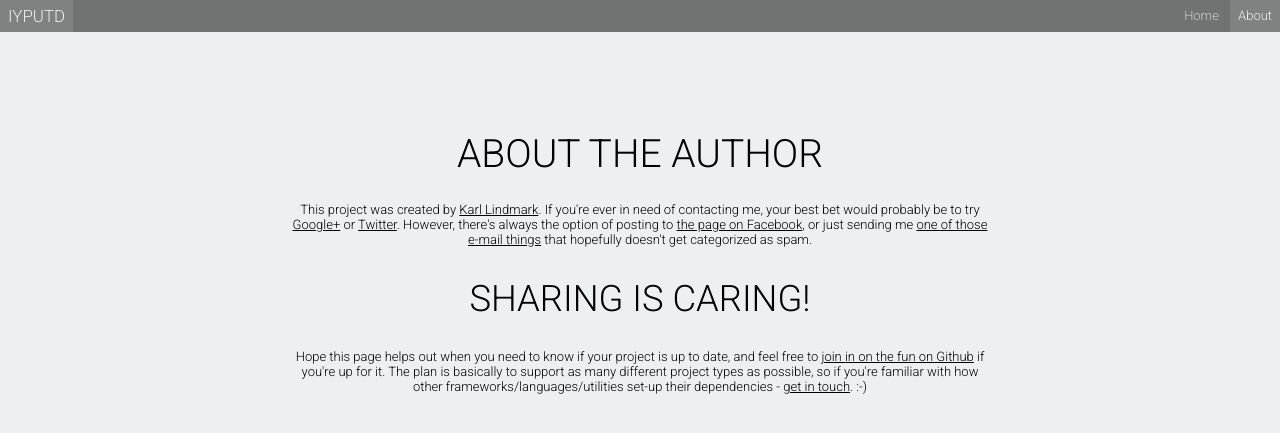
After one commit to wiesom/IsYourProjectUpToDate, a Django app: page /about/ in a window 1280 px wide. The commit adds this page. Shown: the top 433 px of the page. Run offline with Django 3.2, Linux system fonts and the light colour scheme; some libraries are stand-ins or nearby versions.

Commit message:
Add discrete menu at the top

```diff
--- a/UpToDate/urls.py
+++ b/UpToDate/urls.py
@@ -2,6 +2,7 @@ from django.conf.urls import patterns, include, url
 from django.conf.urls.static import static
 from django.contrib import admin
 from UpToDate import settings
+import frontend
 
 """ URL setup (kinda like htaccess) """
 
@@ -10,6 +11,7 @@ admin.autodiscover()
 urlpatterns = patterns(
     '',
     url(r'^$', include("frontend.urls")),
+    url(r'^about/$', frontend.views.about, name="about"),
     url(r'^api/', include("backend.urls")),
     url(r'^admin/', include(admin.site.urls)),
 ) + static(settings.STATIC_URL, document_root=settings.STATIC_ROOT)
--- /dev/null
+++ b/frontend/templates/about.html
@@ -0,0 +1,55 @@
+<!DOCTYPE html>
+<html lang="en">
+    <head>
+        {% load staticfiles %}
+        <title>Is your project up to date?</title>
+        <link rel="stylesheet" href="//normalize-css.googlecode.com/svn/trunk/normalize.css">
+        <link href='//fonts.googleapis.com/css?family=Roboto:300,700' rel='stylesheet' type='text/css'>
+        <link rel="stylesheet" href="{% static "css/default.css" %}">
+
+        <script src="//ajax.googleapis.com/ajax/libs/jquery/2.1.1/jquery.min.js"></script>
+        <style>
+            /* Yes, I'm too lazy to export this to a custom file */
+            body {
+                margin: 0;
+            }
+
+            #wrapper {
+                width: 700px;
+            }
+
+            p a {
+                text-decoration: underline;
+            }
+
+            p a:hover {
+                text-decoration: none;
+                color: #333;
+                background: rgba(51, 181, 229, 0.32);
+            }
+        </style>
+    </head>
+    <body>
+        {% include "header.html" %}
+        <div id="wrapper">
+            <h1>About the author</h1>
+            <p>
+                This project was created by <a href="{{ links.web }}">Karl Lindmark</a>.
+                If you're ever in need of contacting me, your best bet would probably be to try
+                <a href="{{ links.gplus }}">Google+</a> or
+                <a href="{{ links.twitter }}">Twitter</a>.
+                However, there's always the option of posting to
+                <a href="{{ links.facebook }}">the page on Facebook</a>, or just sending me
+                <a href="{{ links.email }}">one of those e-mail things</a> that hopefully doesn't get categorized as spam.
+            </p>
+            <h2>Sharing is caring!</h2>
+            <p>
+                Hope this page helps out when you need to know if your project is up to date, and feel free to
+                <a href="{{ links.github }}">join in on the fun on Github</a>
+                if you're up for it. The plan is basically to support as many different project types as possible, so if
+                you're familiar with how other frameworks/languages/utilities set-up their dependencies -
+                <a href="{{ links.new_issue }}">get in touch</a>. :-)
+            </p>
+        </div>
+    </body>
+</html>
--- /dev/null
+++ b/frontend/templates/header.html
@@ -0,0 +1,9 @@
+<header id="fancy-pants-header">
+    <a href="/" id="fancy-pants-title">IYPUTD</a>
+    <nav>
+        {% for page in pages %}
+        <li{% if page.selected %}{{ ' class="selected"' }}{% endif %}><a href="{{ page.url }}">{{ page.title }}</a></li>
+        {% endfor %}
+    </nav>
+    <div id="fancy-pants-header-indicator">&lt;menu&gt;</div>
+</header>
--- a/frontend/templates/index.html
+++ b/frontend/templates/index.html
@@ -21,6 +21,7 @@
         </script>
     </head>
     <body>
+        {% include "header.html" %}
         <div id="wrapper">
             <section id="step-1">
                 <h1>Is your project up to date?</h1>
@@ -83,7 +84,6 @@
                 </div>
             </section>
         </div>
-        <a href="https://github.com/ninetwozero/IsYourProjectUpToDate"><img style="position: absolute; top: 0; right: 0; border: 0;" src="https://camo.githubusercontent.com/365986a132ccd6a44c23a9169022c0b5c890c387/68747470733a2f2f73332e616d617a6f6e6177732e636f6d2f6769746875622f726962626f6e732f666f726b6d655f72696768745f7265645f6161303030302e706e67" alt="Fork me on GitHub" data-canonical-src="https://s3.amazonaws.com/github/ribbons/forkme_right_red_aa0000.png"></a>
         <script>
           (function(i,s,o,g,r,a,m){i['GoogleAnalyticsObject']=r;i[r]=i[r]||function(){
           (i[r].q=i[r].q||[]).push(arguments)},i[r].l=1*new Date();a=s.createElement(o),
--- a/frontend/urls.py
+++ b/frontend/urls.py
@@ -5,5 +5,5 @@ from frontend import views
 
 urlpatterns = patterns(
     '',
-    url(r'^$', views.main, name="main")
+    url(r'^$', views.main, name="main"),
 )
--- a/frontend/views.py
+++ b/frontend/views.py
@@ -1,7 +1,25 @@
 from django.shortcuts import render
 from backend.views import PROJECT_FILES
 
-
 def main(request):
     project_types = PROJECT_FILES
+    pages = _get_pages("home")
     return render(request, 'index.html', locals())
+
+
+def about(request):
+    links = {
+        "web": "http://www.ninetwozero.com",
+        "gplus": "https://plus.google.com/+KarlLindmark",
+        "twitter": "https://www.twitter.com/karllindmark",
+        "facebook": "https://www.facebook.com/ninetwozero",
+        "email": "mailto:support+iyputd@ninetwozero.com",
+        "project": "https://github.com/karllindmark/IsYourProjectUpToDate",
+        "new_issue": "https://github.com/karllindmark/IsYourProjectUpToDate/issues/new"
+    }
+    pages = _get_pages("about")
+    return render(request, 'about.html', locals())
+
+def _get_pages(page):
+    return [{"title": "Home", "url": "/", "selected": page == "home"},
+            {"title": "About", "url": "/", "selected": page == "about"}]
--- a/static/css/default.css
+++ b/static/css/default.css
@@ -4,6 +4,7 @@ body {
     font-size: 13px;
 
     background: #ECF0F1;
+    margin: 0;
 }
 
 h1, h2, h3, h4, h5 {
@@ -140,6 +141,76 @@ a:hover {
     text-decoration: none;
 }
 
+/* Header */
+#fancy-pants-header {
+    height: 32px;
+    box-sizing: border-box;
+    color: #CCC;
+    line-height: 32px;
+}
+
+#fancy-pants-header:hover {
+    background: rgba(33, 33, 33, 0.6);
+    color: #EEE;
+}
+
+#fancy-pants-header a {
+    color: #CCC;
+}
+
+#fancy-pants-header a:hover, #fancy-pants-header .selected a {
+    color: #EEE;
+}
+
+#fancy-pants-header-indicator {
+    width: 100%;
+    text-align: center;
+    color: #CCC;
+    position: absolute;
+    top: 0;
+    left: 0;
+}
+
+#fancy-pants-header:hover #fancy-pants-header-indicator {
+    display: none;
+}
+
+#fancy-pants-title {
+    color: #CCC;
+    font-size: 1.3em;
+    float: left;
+    padding: 0 8px;
+    display: none;
+}
+
+#fancy-pants-header:hover #fancy-pants-title {
+    display: block;
+}
+
+#fancy-pants-title:hover {
+    text-decoration: none;
+    color: #EEE;
+    background: rgba(255, 255, 255, 0.1);
+}
+
+#fancy-pants-header:hover nav {
+    display: block;
+}
+
+#fancy-pants-header nav {
+    display: none;
+    float: right;
+}
+
+#fancy-pants-header nav li {
+    display: inline-block;
+    list-style-type: none;
+    padding: 0 8px;
+}
+
+#fancy-pants-header nav li:hover, #fancy-pants-header nav li.selected {
+    background: rgba(255, 255, 255, 0.1);
+}
 
 /* Step 1 */
 form {
```
